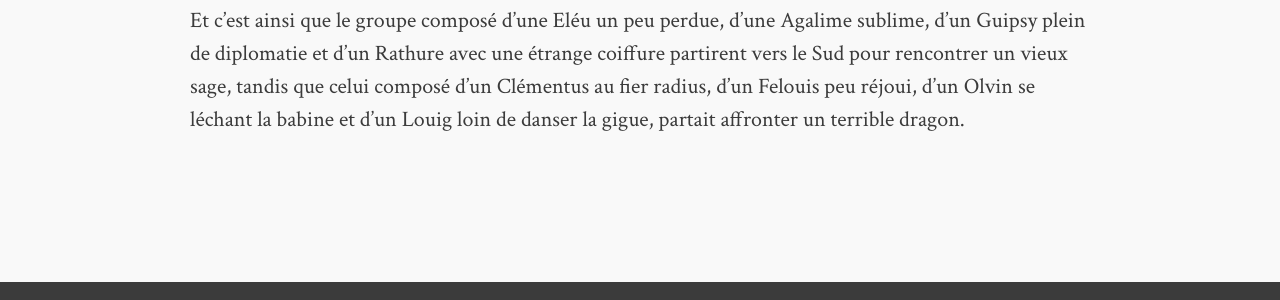
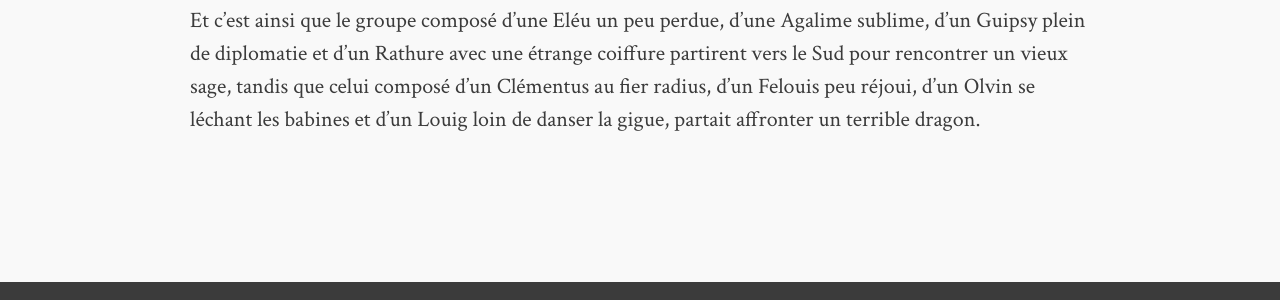
Before and after one commit to Tapus/tygrec, a Jekyll site: the page built from _posts/2014-12-23-chapitre-6.md, in a window 1280 px wide and 900 px high, scrolled down 10975 px. Shown: the part 298-598 px from the top of the window. Built offline with Jekyll 4.4.1, drawn with Linux system fonts in a browser that asks for light colours.

Commit message:
Fix typos in chapters 5 and 6

```diff
--- a/_posts/2014-12-23-chapitre-6.md
+++ b/_posts/2014-12-23-chapitre-6.md
@@ -158,4 +158,4 @@ Et, sur un dernier clin d’oeil, Olvin s’éloigna et revint dans le groupe. E
 
 <img class="portrait" src="/images/Felouis.png">**\- Parfait, nous y trouverons monture et vivres. Quand à vous, il y a une auberge à une demi-journée de marche d’ici, vers le Sud. Vous pourrez vous y approvisionner. Et maintenant, partons sans plus attendre. »**
 
-Et c’est ainsi que le groupe composé d’une Eléu un peu perdue, d’une Agalime sublime, d’un Guipsy plein de diplomatie et d’un Rathure avec une étrange coiffure partirent vers le Sud pour rencontrer un vieux sage, tandis que celui composé d’un Clémentus au fier radius, d’un Felouis peu réjoui, d’un Olvin se léchant la babine et d’un Louig loin de danser la gigue, partait affronter un terrible dragon.
+Et c’est ainsi que le groupe composé d’une Eléu un peu perdue, d’une Agalime sublime, d’un Guipsy plein de diplomatie et d’un Rathure avec une étrange coiffure partirent vers le Sud pour rencontrer un vieux sage, tandis que celui composé d’un Clémentus au fier radius, d’un Felouis peu réjoui, d’un Olvin se léchant les babines et d’un Louig loin de danser la gigue, partait affronter un terrible dragon.
```
Also changed, not shown: _posts/2014-12-16-chapitre-5.md (+1 -1 lines).
